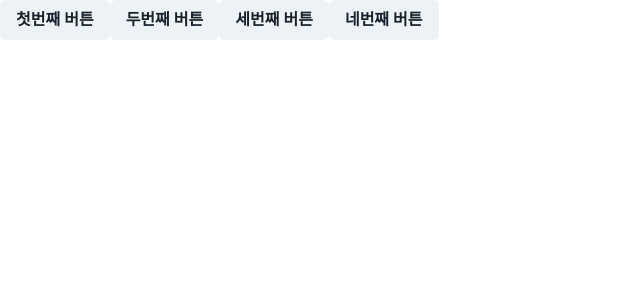
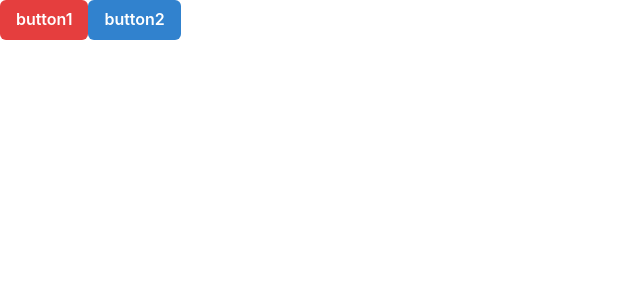
Before and after one commit to namic123/React-basics, a React (Create React App) app: page / in a window 1280 px wide. Shown: the top 300 px of the page, without its empty margins (0-640 px from the left). Built offline with nearby package versions, Linux system fonts and the light colour scheme.

Commit message:
event 객체 기본

```diff
--- a/src/App.js
+++ b/src/App.js
@@ -1,22 +1,23 @@
 import { Button } from "@chakra-ui/react";
 
 function App(props) {
-  function handleClickButton1() {
-    console.log("1번 버튼 클릭됨");
+  // 브라우저는 이벤트 핸들러 메소드에
+  // event 객체를 매개값으로 넣어줌
+  function handleClick(event) {
+    // console.log(event);
+    // console.log(event.target);
+    console.log(event.target.value);
+    // console.log(event.target.className); // 요소의 클래스명
+    // console.log(event.target.type); // 요소의 type - 여기서는 Button
   }
-  function handleClickButton2() {
-    console.log("2번 버튼 클릭됨");
-  }
-  function handleClick(number) {
-    console.log(number + "번 버튼 클릭됨");
-  }
-
   return (
     <>
-      <Button onClick={handleClickButton1}>첫번째 버튼</Button>
-      <Button onClick={handleClickButton2}>두번째 버튼</Button>
-      <Button onClick={() => handleClick(3)}>세번째 버튼</Button>
-      <Button onClick={() => handleClick(4)}>네번째 버튼</Button>
+      <Button colorScheme="red" onClick={handleClick} value={"버튼1"}>
+        button1
+      </Button>
+      <Button colorScheme="blue" onClick={handleClick}>
+        button2
+      </Button>
     </>
   );
 }
```
Also changed, not shown: study-recap/event.md (added, +7 -0 lines).
